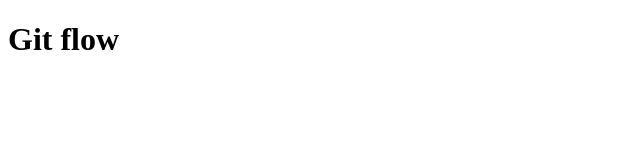
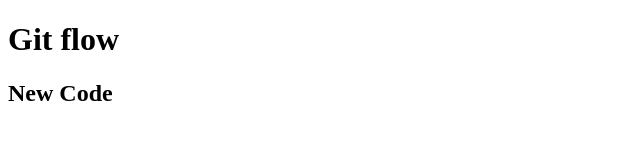
Before and after one commit to tranhuyen133/ojt1, a plain HTML site: page pages/index.html in a window 1280 px wide. Shown: the whole page, without its empty margins (0-640 px from the left). Drawn offline with Linux system fonts and the light colour scheme.

Commit message:
feat: add new code

```diff
--- a/pages/index.html
+++ b/pages/index.html
@@ -26,5 +26,6 @@ h
  -->
 
     <h1>Git flow</h1>
+    <h2>New Code</h2>
   </body>
 </html>
```
